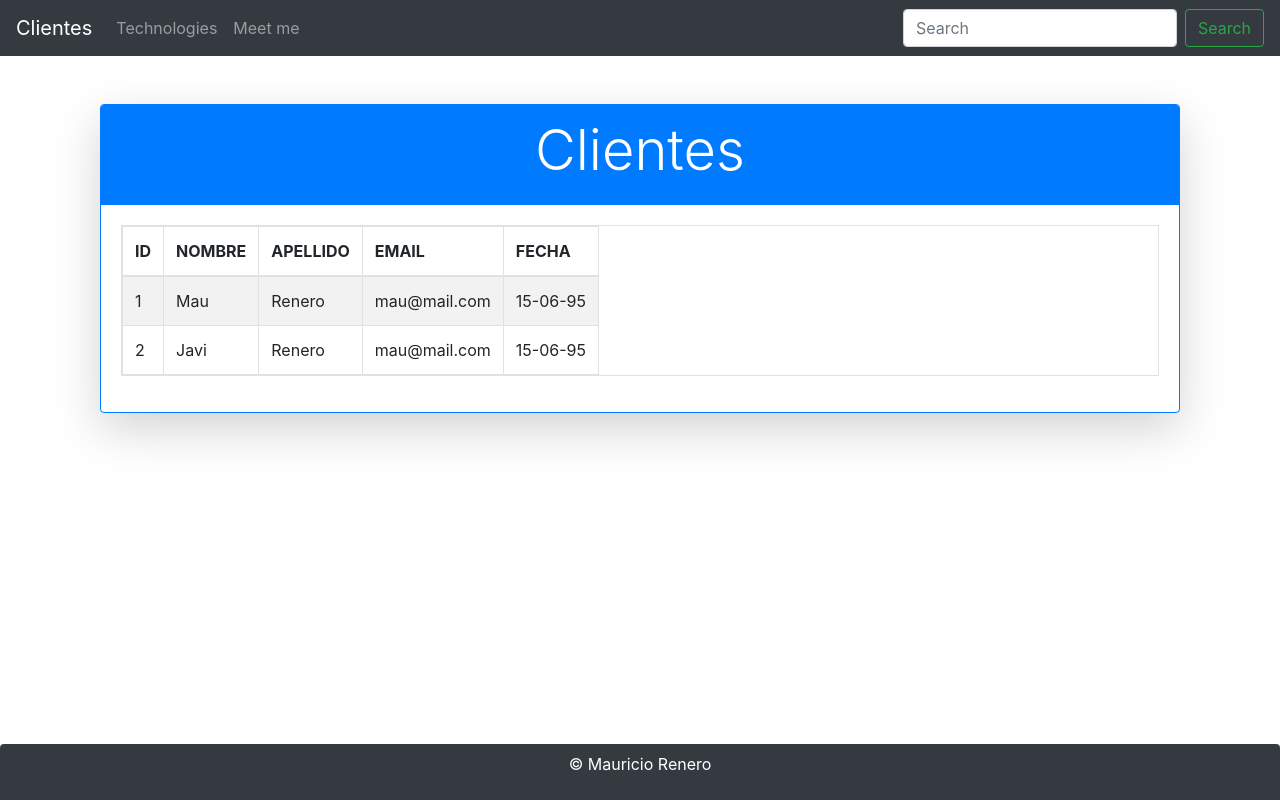
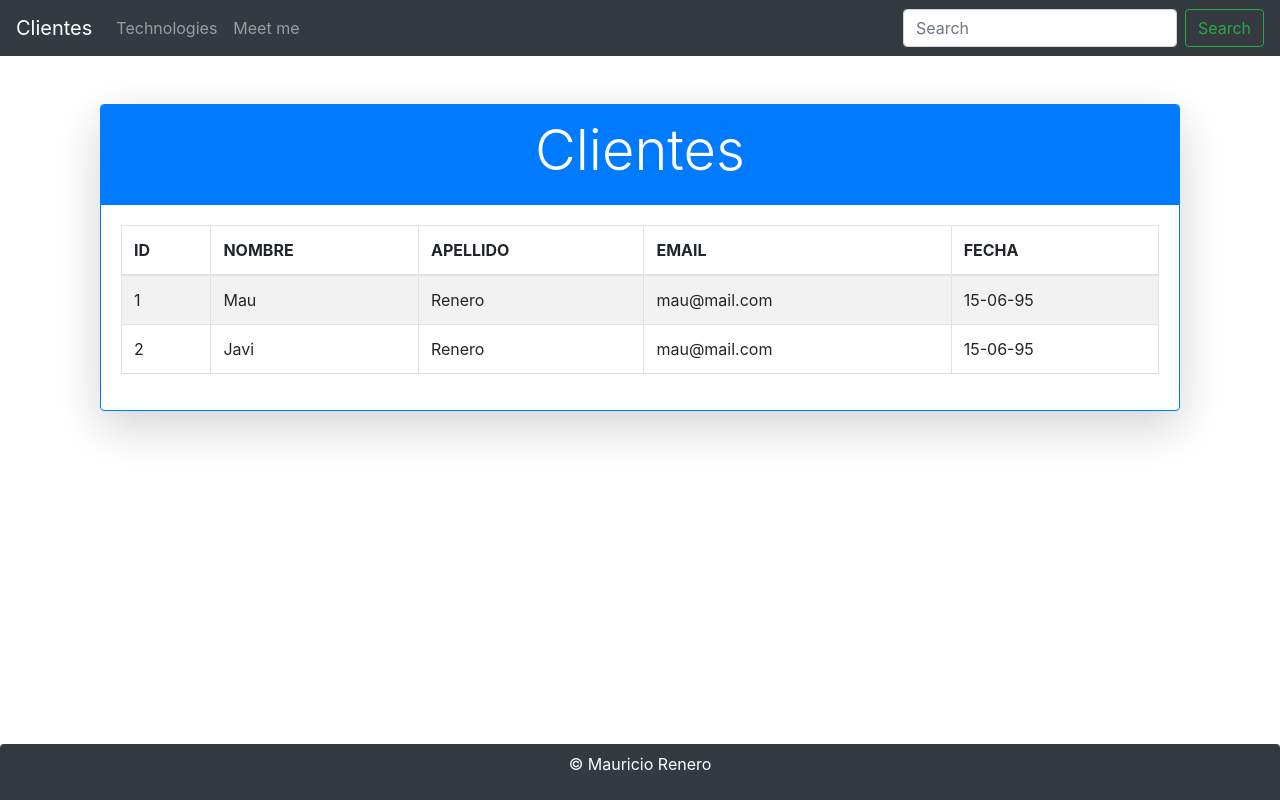
Before and after one commit to MauMau15/clientes-front, an Angular app: page /#/Clientes in a window 1280 px wide. Built offline with nearby package versions, Linux system fonts and the light colour scheme.

Commit message:
adding styles to clientes comp

```diff
--- a/src/app/components/clientes/clientes.component.html
+++ b/src/app/components/clientes/clientes.component.html
@@ -7,7 +7,7 @@
     </div>
     <div class="card-body d-flex flex-column align-items-center text-jusitfy">
 
-      <table class="table table-bordered table-striped table-responsive">
+      <table class="table table-bordered table-striped table-responsive-md">
         <thead class="thead-primary">
           <tr>
             <th scope="col">ID</th>
```
